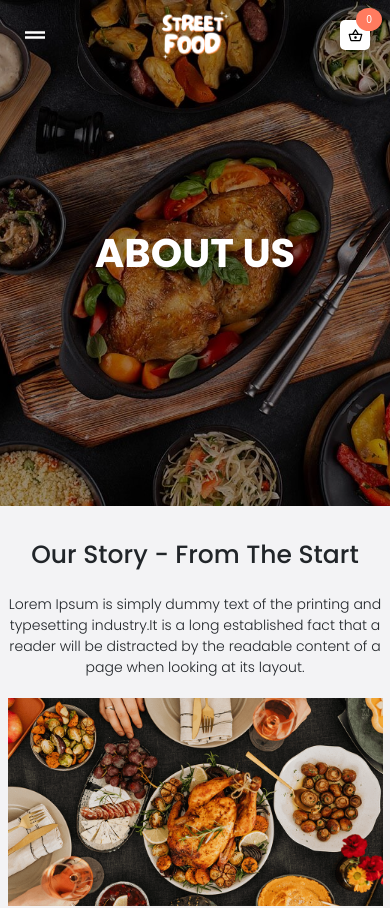
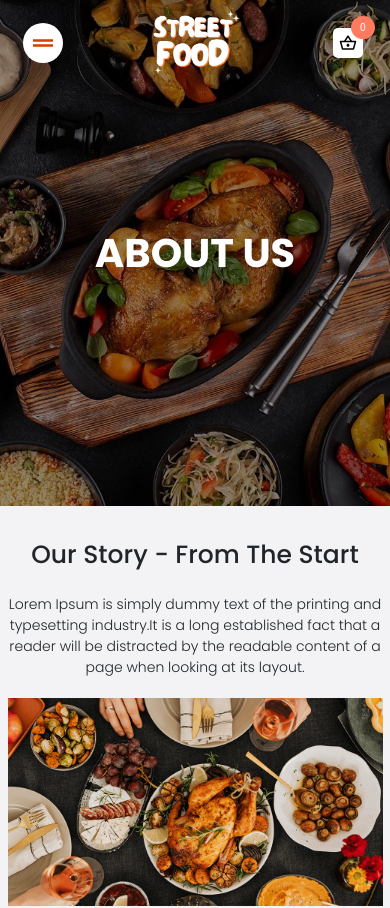
Before and after one commit to adilisani1/foods, a React (Create React App) app in the folder client/: page /about in a window 390 px wide. Shown: the top 908 px of the page. Built offline with nearby package versions, Linux system fonts and the light colour scheme; no server answers; a web font is replaced by a local one.

Commit message:
mobile menu

```diff
--- a/client/src/components/Form/Login.js
+++ b/client/src/components/Form/Login.js
@@ -92,7 +92,6 @@ const Login = () => {
                                     onChange={handleChange}
                                 />
 
-
                             </div>
                             <button type="submit" className="">Sign In</button>
                             <div className='col-12 text-center member'>
--- a/client/src/components/Form/Signup.js
+++ b/client/src/components/Form/Signup.js
@@ -70,7 +70,7 @@ const Signup = () => {
 
                     <div className='formCard'>
                         <h1 className='mb-3 mt-5 text-center'>Sign up</h1>
-                        <form className='form-sign' onSubmit={handleSubmit}>
+                        <form className='form-wrap' onSubmit={handleSubmit}>
                             <div className="mb-4">
                                 <label htmlFor="username" className="form-label">Username</label>
                                 <input
--- a/client/src/components/Navbar/Navbar.css
+++ b/client/src/components/Navbar/Navbar.css
@@ -15,6 +15,17 @@
     box-shadow: rgba(0, 0, 0, 0.1) 0px 20px 25px -5px, rgba(0, 0, 0, 0.04) 0px 10px 10px -5px;
 }
 
+.header-container {
+    display: flex;
+    align-items: center;
+    justify-content: space-between;
+    width: 100%;
+}
+
+.mobile-header-container {
+    display: none;
+}
+
 .logo {
     position: relative;
 
@@ -30,6 +41,7 @@
     position: relative;
     justify-content: space-between;
     width: 100%;
+
 }
 
 .nav-menu {
@@ -150,7 +162,7 @@
 }
 
 
-.mobile-cart-wrapper {
+/* .mobile-cart-wrapper {
     display: none;
 }
 
@@ -172,75 +184,133 @@
     width: 2em !important;
     height: 2em !important;
 }
-
+ */
 
 
 /* Responsive Header */
-@media (min-width: 1200px) {}
-
-@media (max-width: 990px) {
-
+@media (max-width: 1024px) {
     .header-wrap {
-
-        padding: 3.5rem 10%;
+        padding: 1rem 6%;
 
     }
 
-    .header-wrap .logo {
-        position: absolute;
-        left: 0;
-        right: 0;
-        top: 10px;
-        margin-left: auto;
-        margin-right: auto;
+    .header-container {
+        display: none;
+    }
+
+    .mobile-header-container {
         display: flex;
-        justify-content: center;
+        align-items: center;
+        justify-content: space-between;
+        width: 100%;
 
     }
 
-    .logo .logo-img {
-        width: 70px;
+    .mobile-header-container .mobile-menu {
+        cursor: pointer;
+        color: var(--color-two);
+        border-radius: 50px;
+        background-color: rgb(255, 255, 255);
+        padding: .5rem;
+    }
+
+    .mobile-menu .menu-icon {
+        width: 2em !important;
+        height: 2em !important;
+    }
+
+    /* MENU ITEMS */
+
+
+    .mobile-nav {}
+
+    .mobile-nav-menu {
+        display: flex;
+        flex-direction: column;
+        position: absolute;
+        top: 0;
+        left: 0;
+        width: 400px;
+        height: 100vh;
+        gap: 20px;
+        padding: 3.5rem;
+        z-index: 1000;
+        background-color: #6136c2;
+        transform: translateX(-100%);
+        transition: transform 0.3s ease-in-out;
 
     }
 
-    .nav-list {
-        position: fixed;
-        width: 100%;
-        height: 100vh;
-        background-color: #4d38b2;
-        left: -100%;
-        top: 0;
-        display: flex;
-        z-index: 10000;
-        justify-content: center;
-        align-items: center;
-        transition: all 0.3s ease;
-        flex-direction: column;
-        /* border-radius: 80px; */
-    }
-
-    .nav-list .nav-menu {
-        display: flex;
-        flex-direction: column;
-        justify-content: center;
-        align-items: center;
-    }
-
-    .active .nav-list {
-        left: -100px;
+    .mobile-nav-menu.open {
+        transform: translateX(0);
 
     }
 
-    .mobile-cart-wrapper {
-        display: flex;
-        position: absolute;
-        right: 20px;
-        top: 20px;
+    .close-icon {
+        width: 2em !important;
+        height: 2em !important;
         cursor: pointer;
+        color: var(--color-two);
+        border-radius: 50px;
+        background-color: rgb(255, 255, 255);
+        padding: .5rem;
+        margin-bottom: 5rem;
     }
 
-    .mobile-cart-wrapper .mobile-cart-icon {
+    .mobile-nav-menu .nav-link {
+        font-size: 2rem;
+        font-weight: 500;
 
+    }
+
+    .mobile-sign-buttons {
+        display: flex;
+        flex-direction: column;
+        align-items: flex-start;
+
+        gap: 20px;
+    }
+
+    .sign-in {
+        font-size: 2rem;
+        font-weight: 500;
+    }
+
+    .sign-up {
+        font-size: 2rem;
+        font-weight: 500;
+        color: white;
+        width: 140px;
+        padding: .7rem;
+        border: none;
+        border-radius: 20px;
+        margin: 0 0.5rem;
+        cursor: pointer;
+        background-color: #FF7B5F;
+    }
+
+    /* MOBILE CART  */
+
+    .mobile-cart-wrapper {
+        cursor: pointer;
+        color: var(--color-two);
+        border-radius: 50px;
+        padding: .4rem;
+        position: relative;
+    }
+
+
+    .mobile-cart-qty {
+        right: -.8rem;
+        top: -.8rem;
+        position: absolute;
+        color: white;
+        padding: 0.4rem .9rem;
+        border-radius: 50%;
+        background-color: var(--btn-color);
+    }
+
+    .mobile-cart-icon {
         height: 30px;
         width: 30px;
         border: none;
@@ -248,57 +318,41 @@
         justify-content: center;
         align-items: center;
         border-radius: 5px;
-        box-shadow: rgba(0, 0, 0, 0.24) 0px 3px 8px;
         color: black;
         background-color: var(--white);
     }
 
-    .mobile-cart-wrapper .mobile-cart-qty {
-        right: -1.2rem;
-        top: -1.2rem;
-        position: absolute;
-
-        color: white;
-
-        padding: 0.4rem 1rem;
-        border-radius: 50%;
-        background-color: var(--btn-color);
+    .cart-icon {
+        font-size: 1.8rem !important;
     }
 
-    .mobile-menu {
-        position: absolute;
-        display: flex;
-        left: 20px;
-        top: 20px;
-        z-index: 10000000;
-        transition: all 0.4s ease;
-    }
+}
 
-    .active .mobile-menu .close-icon {
-        display: block;
+@media (max-width: 640px) {
+
+    .mobile-nav-menu {
+
+        width: 300px;
+
 
     }
 
-    .active .mobile-menu .menu-icon {
-        display: none;
-
-    }
-
-    .active .nav-list .cart-icon {
-        display: none;
-    }
-
-    .sign-buttons {
-        display: flex;
-        flex-direction: column;
+    .mobile-nav-menu .nav-link {
+        font-size: 1.7rem;
 
     }
 
     .sign-in {
-        margin-bottom: 1rem;
+        font-size: 1.7rem;
+
+    }
+
+    .sign-up {
+        font-size: 1.5rem;
+
+        width: 90px;
+        padding: .6rem;
 
 
     }
-
-
 }
--- a/client/src/components/Navbar/Navbar.js
+++ b/client/src/components/Navbar/Navbar.js
@@ -13,6 +13,20 @@ const Navbar = ({ showNav, setShowNav, isCartModalOpen, setIsCartModalOpen, togg
     const cartItems = useSelector((state) => state.cart.cartItems);
 
     const toggle = () => setModal(!modal);
+    const [menuOpen, setMenuOpen] = useState(false)
+
+    const menuOpenHandler = () => {
+        setMenuOpen(!menuOpen);
+    };
+
+
+    const closeMenu = () => {
+        setMenuOpen(false);
+    };
+
+
+
+
 
     useEffect(() => {
         function handleScroll() {
@@ -36,11 +50,12 @@ const Navbar = ({ showNav, setShowNav, isCartModalOpen, setIsCartModalOpen, togg
         <>
             <section className=''>
                 <header className={`header-wrap ${isActiveHeader ? "show" : ""} ${showNav ? "active" : ""}`}>
+
+                    {/* DESKTOP NAV */}
+                    <div className='header-container'>
                         <div className='logo'>
                             <Link to='/'><img src='/images/foood-logo.png' className="logo-img" alt='' /></Link>
                         </div>
-
-
                         <nav className="nav-list">
                             <ul className="nav-menu mx-auto">
                                 <li className="nav-items">
@@ -71,10 +86,61 @@ const Navbar = ({ showNav, setShowNav, isCartModalOpen, setIsCartModalOpen, togg
                                     </button>
                                 </Link>
                             </div>
+                        </nav>
+                    </div>
 
-                    </nav>
+
+                    {/* MOBILE NAV */}
+                    <div className='mobile-header-container'>
+
+                        <div className='mobile-menu' onClick={menuOpenHandler}>
+                            <DragHandleIcon className='menu-icon ' />
+                        </div>
+
+                        <div className='logo'>
+                            <Link to='/'><img src='/images/foood-logo.png' className="logo-img" alt='' /></Link>
+                        </div>
+
+
+
+
+                        <ul className={`mobile-nav-menu ${menuOpen ? 'open' : ''}`}>
+                            <CloseIcon className='close-icon ' onClick={menuOpenHandler} />
+                            <li className="nav-items">
+                                <NavLink className="nav-link" to="/" onClick={closeMenu}>Home</NavLink>
+                            </li>
+                            <li className="nav-items">
+                                <NavLink className="nav-link" to="/about" onClick={closeMenu}>About</NavLink>
+                            </li>
+                            <li className="nav-items">
+                                <NavLink className="nav-link" to="/menu" onClick={closeMenu}>Menu</NavLink>
+                            </li>
+                            <li className="nav-items">
+                                <NavLink className="nav-link" to="/contact" onClick={closeMenu}>Contact</NavLink>
+                            </li>
+                            <div className='mobile-sign-buttons'>
+                                <button className='btn sign-in'>
+                                    <Link className='formBtn' to="/login" onClick={closeMenu}>
+                                        Sign in
+                                    </Link>
+                                </button>
+                                <Link className='formBtn' to="/signup">
+                                    <button className='btn sign-up' onClick={closeMenu}>
+                                        Sign up
+                                    </button>
+                                </Link>
+                            </div>
+                        </ul>
+
 
                         <div className='mobile-cart-wrapper' onClick={toggle}>
+                            <span className='mobile-cart-qty'>{cartItems.length}</span>
+                            <span className='mobile-cart-icon' onClick={toggleViewCart}><ShoppingBasketOutlinedIcon className='cart-icon' /></span>
+                        </div>
+
+                    </div>
+
+                    {/* <div className='mobile-cart-wrapper' onClick={toggle}>
                         <span className='mobile-cart-qty'>{cartItems.length}</span>
                         <span className='mobile-cart-icon' onClick={toggleViewCart}><ShoppingBasketOutlinedIcon /></span>
                     </div>
@@ -82,15 +148,15 @@ const Navbar = ({ showNav, setShowNav, isCartModalOpen, setIsCartModalOpen, togg
                     <div className='mobile-menu' onClick={toggleNavbar}>
                         <DragHandleIcon className='menu-icon ' />
                         <CloseIcon className='close-icon ' />
-                    </div>
-
+                    </div> */}
 
                 </header>
 
-                {/* {modal && <Cart modal={modal} setModal={setModal} toggle={toggle} />} */}
                 <Cart
                     isCartModalOpen={isCartModalOpen}
-                    toggleViewCart={toggleViewCart} setIsCartModalOpen={setIsCartModalOpen} />
+                    toggleViewCart={toggleViewCart}
+                    setIsCartModalOpen={setIsCartModalOpen}
+                />
             </section >
 
 
--- a/client/src/pages/Checkout/Checkout.css
+++ b/client/src/pages/Checkout/Checkout.css
@@ -6,6 +6,23 @@
     background-position: center center;
     position: relative;
 
+}
+
+.breadcrumb {
+
+    width: 100%;
+}
+
+.breadcrumb-item a {
+    text-decoration: none;
+    font-size: 14px;
+    color: #fff;
+}
+
+.breadcrumb-item {
+    text-decoration: none;
+    font-size: 14px;
+    color: #fff;
 }
 
 .payment-details {
```
Also changed, not shown: client/src/components/Form/Form.css (+13 -0 lines), client/src/pages/Cart/Cart.js (+5 -26 lines), client/src/pages/Checkout/Checkout.js (+9 -2 lines). Lines whose indentation alone changed are shown as unchanged.
